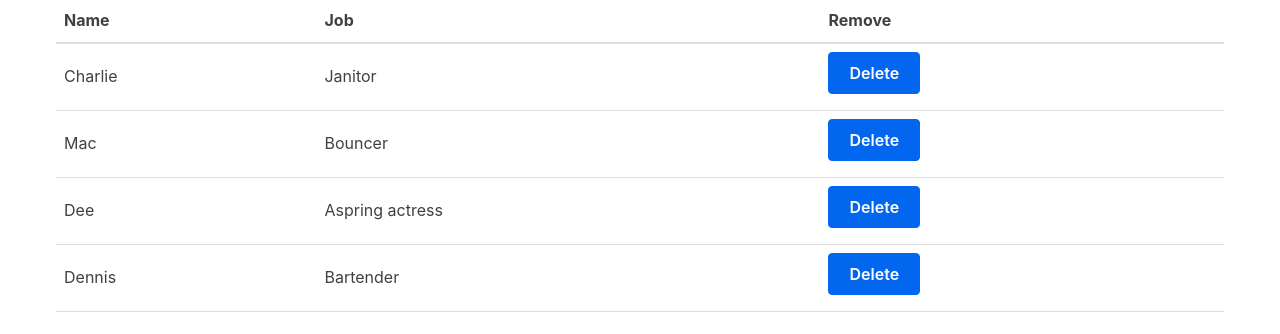
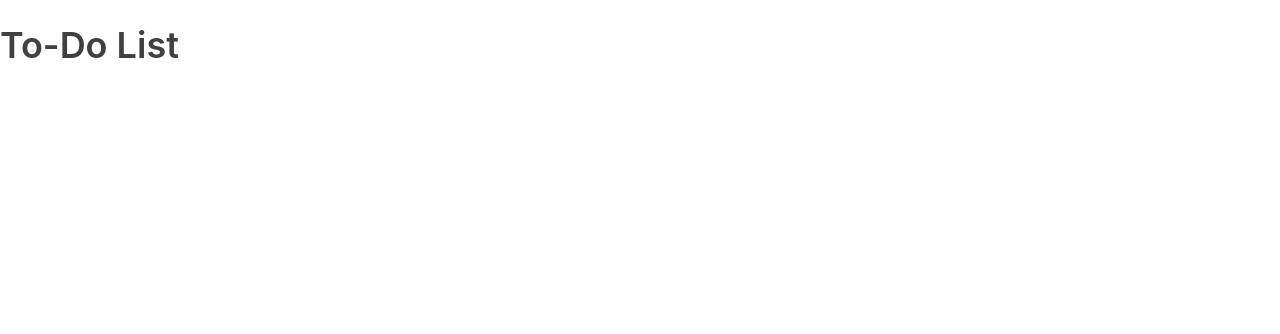
Before and after one commit to kevinherzog/todo-list, a React (Create React App) app: page / in a window 1280 px wide. Shown: the top 334 px of the page. Built offline with nearby package versions, Linux system fonts and the light colour scheme.

Commit message:
Finished Tutorial start working on App

```diff
--- a/src/App.js
+++ b/src/App.js
@@ -1,45 +1,12 @@
-import React, { Component } from 'react'
-import Table from './Table'
-
+import React, { Component } from 'react';
 class App extends Component {
-    state = {
-        characters: [
-            {
-                name: 'Charlie',
-                job: 'Janitor',
-              },
-              {
-                name: 'Mac',
-                job: 'Bouncer',
-              },
-              {
-                name: 'Dee',
-                job: 'Aspring actress',
-              },
-              {
-                name: 'Dennis',
-                job: 'Bartender',
-              },
-        ],
-    }
-  removeCharacter = (index) => {
-    const { characters } = this.state
-
-    this.setState({
-        characters: characters.filter((character, i) => {
-            return i !== index
-        }),
-    })
-  }
   render() {
-    const { characters } = this.state
-
     return (
-      <div className="container">
-        <Table characterData={characters} removeCharacter={this.removeCharacter} />
+      <div>
+        <h1>To-Do List</h1>
       </div>
-    )
+    );
   }
 }
 
-export default App
+export default App;
--- a/src/Table.js
+++ /dev/null
@@ -1,38 +0,0 @@
-import React, { Component } from 'react'
-const TableHeader = () => {
-    return (
-      <thead>
-        <tr>
-          <th>Name</th>
-          <th>Job</th>
-          <th>Remove</th>
-        </tr>
-      </thead>
-    )
-  }
-  const TableBody = (props) => {
-    const rows = props.characterData.map((row, index)=>{
-        return (
-            <tr key={index}>
-                <td>{row.name}</td>
-                <td>{row.job}</td>
-                <td>
-                    <button onClick={() => props.removeCharacter(index)}>Delete</button>
-                </td>
-            </tr>
-        )
-    })
-    return <tbody>{rows}</tbody>
-  }
-
- const Table = (props) => {
-  const { characterData, removeCharacter } = props
-
-  return (
-    <table>
-      <TableHeader />
-      <TableBody characterData={characterData} removeCharacter={removeCharacter} />
-    </table>
-  )
-}
-export default Table
```
Also changed, not shown: src/Masterlist.js (added), src/Tasks.js (added).
